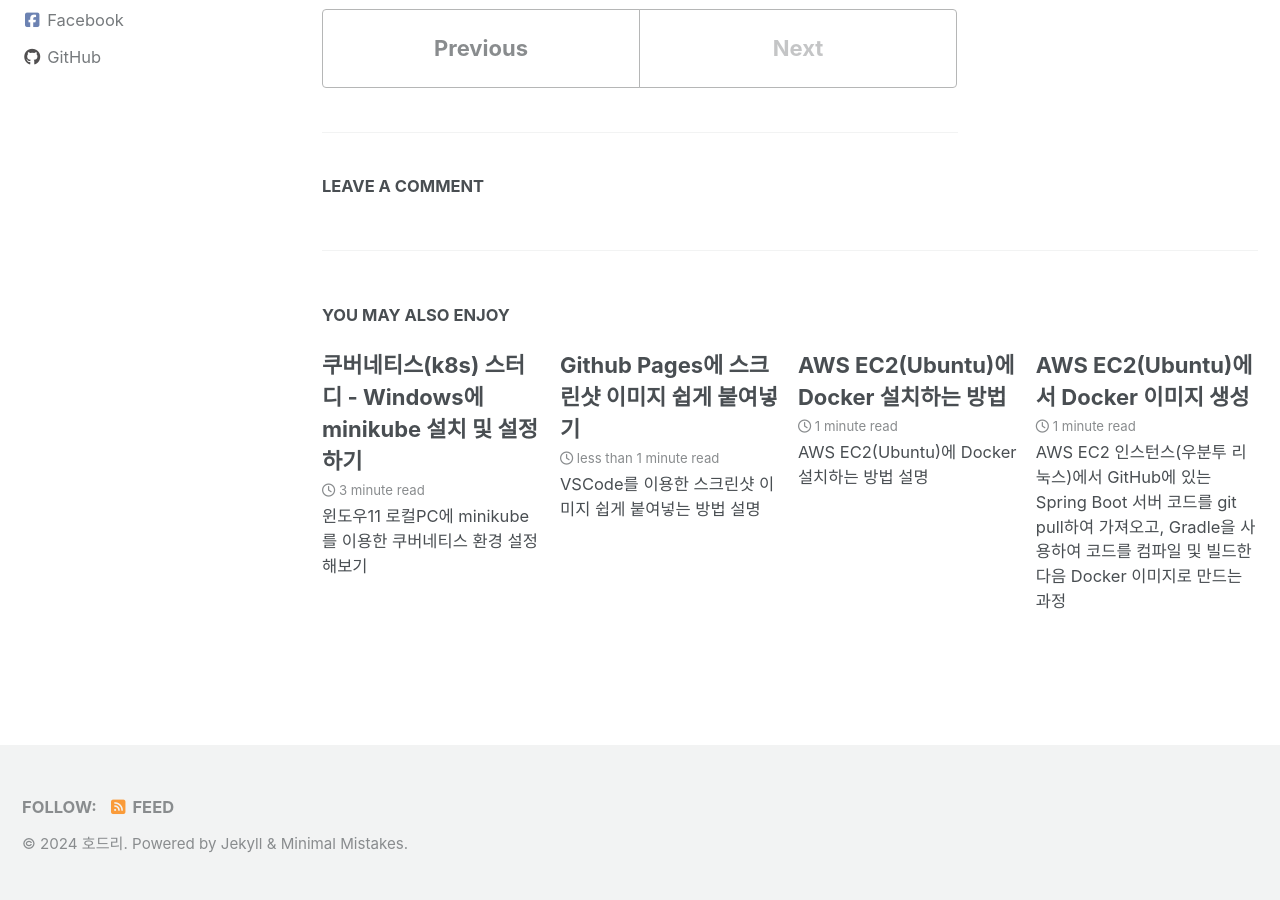
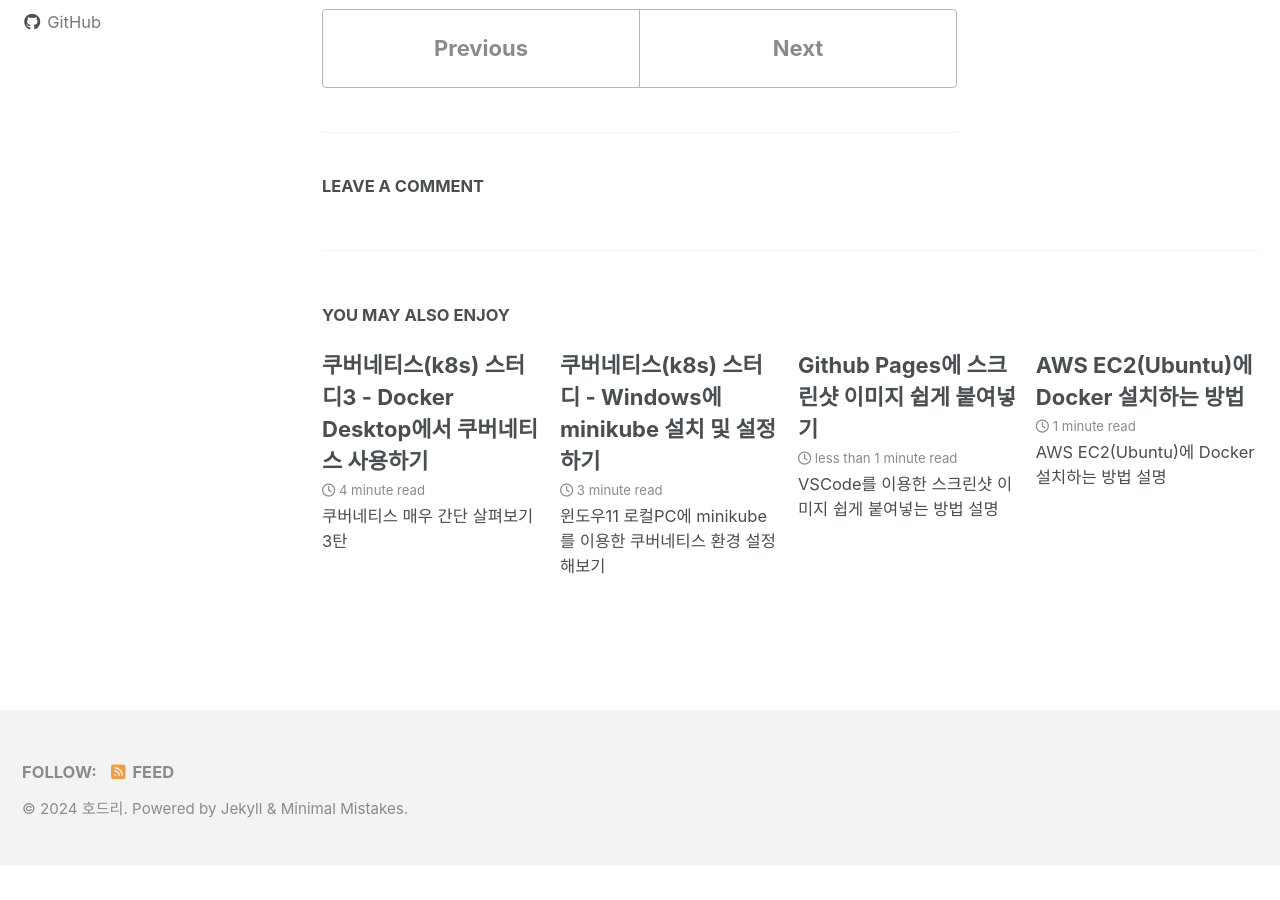
Before and after one commit to moon1z10/moon1z10.github.io, a Jekyll site: the page built from _posts/2024-04-26-k8s-study-02.md, in a window 1280 px wide and 900 px high, scrolled down 5774 px. Built offline with Jekyll 4.4.1, drawn with Linux system fonts in a browser that asks for light colours; cached includes are drawn as plain includes; nearby versions of some CDN libraries; comment, search, counter and statistics services are not loaded; after the commit the page ends 6639 px from its top, so only the background shows below that; some of the changed lines change nothing that is shown.

Commit message:
New post

````diff
--- a/_posts/2024-04-26-k8s-study-02.md
+++ b/_posts/2024-04-26-k8s-study-02.md
@@ -1,6 +1,6 @@
 ---
 title:  "쿠버네티스(k8s) 스터디2 - What is k8s's Deployment, Service, ReplicaSet, Pod?"
-excerpt: "쿠버네티스 매우 간단 살펴보기 1탄"
+excerpt: "쿠버네티스 매우 간단 살펴보기 2탄"
 
 toc: true
 toc_sticky: true
--- /dev/null
+++ b/_posts/2024-05-13-k8s-docker.md
@@ -0,0 +1,252 @@
+---
+title:  "쿠버네티스(k8s) 스터디3 - Docker Desktop에서 쿠버네티스 사용하기"
+excerpt: "쿠버네티스 매우 간단 살펴보기 3탄"
+
+toc: true
+toc_sticky: true
+toc_label : "페이지 목차"
+
+categories:
+  - Development
+tags:
+  - 쿠버네티스
+  - k8s
+  - Deployment
+  - Service
+  - ReplicaSet
+  - Pod
+  - Docker
+last_modified_at: 2024-05-13T17:06:00-00:00
+---
+------------
+
+클라우드 3대장의 Free Tier는 크레딧, 기간, 지원 서비스에 한계가 있다.
+
+지원 서비스가 종료되면, 다시 새로운 계정으로 가입하는 꼼수를 쓰거나 유료로 서비스를 이용해야만 한다.
+
+하지만, 최근 Docker가 쿠버네티스를 공식적으로 프로그램 내부에 품으면서, 로컬 PC에서 Docker만 돌아간다면 쿠버네티스를 테스트 해볼 수 있는 환경이 마련되었다.
+
+## 1. Docker Desktop 설치하기
+
+먼저, Docker Desktop을 설치해야 한다.
+
+필자는 Windows 11 환경으로, 간단히 설치 파일을 다운로드 받아 기본 설정으로 설치 완료하기만 하면 된다.
+
+## 2. Docker Desktop - 쿠버네티스 환경 설정
+
+Docker Desktop을 실행 후, 설정에서 아래와 같이 설정하기
+
+```
+Kubernetes > Enable Kubernetes
+```
+
+![Docker Desktop Settings](/assets/images/posts/k8s-docker/1.png)
+
+## 3. 쿠버네티스 동작 확인
+
+아래와 같이 좌측 하단에 Kubernetes가 잘 동작하는 것을 확인할 수 있다.
+
+![How to check Kubernetes in Docker Desktop](/assets/images/posts/k8s-docker/2.png)
+
+## (Option) GCP에서 Docker Desktop 쿠버네티스로 전환하기
+
+쿠버네티스 클러스터가 여러개라면, Docker desktop으로 전환해줘야 한다.
+
+```powershell
+PS C:\Users\Ho> kubectl config get-contexts
+CURRENT   NAME                                                     CLUSTER                                                  AUTHINFO                                                 NAMESPACE
+          docker-desktop                                           docker-desktop                                           docker-desktop
+          gke_sonorous-summer-421512_us-central1-a_cluster-1       gke_sonorous-summer-421512_us-central1-a_cluster-1       gke_sonorous-summer-421512_us-central1-a_cluster-1
+          gke_sonorous-summer-421512_us-central1-a_cluster-istio   gke_sonorous-summer-421512_us-central1-a_cluster-istio   gke_sonorous-summer-421512_us-central1-a_cluster-istio
+*         gke_sonorous-summer-421512_us-central1-c_cluster-helm    gke_sonorous-summer-421512_us-central1-c_cluster-helm    gke_sonorous-summer-421512_us-central1-c_cluster-helm
+PS C:\Users\Ho> kubectl config use-context docker-desktop
+Switched to context "docker-desktop".
+PS C:\Users\Ho> kubectl config current-context
+docker-desktop
+PS C:\Users\Ho> kubectl cluster-info
+Kubernetes control plane is running at https://kubernetes.docker.internal:6443
+CoreDNS is running at https://kubernetes.docker.internal:6443/api/v1/namespaces/kube-system/services/kube-dns:dns/proxy
+
+To further debug and diagnose cluster problems, use 'kubectl cluster-info dump'.
+PS C:\Users\Ho>
+```
+
+## 4. 쿠버네티스에 샘플 프로젝트들 배포해보기
+
+본인이 제작한 샘플 프로젝트들을 배포해보자.
+
+만약, 샘플 프로젝트가 없다면 제가 Github에 공유한 프로젝트를 이용해도 됩니다.
+
+https://github.com/moon1z10/Kubernetes-learning-course
+
+## 5. 쿠버네티스 Dashboard 설치하기
+
+공식 홈페이지를 참고해서 설치하자.
+
+https://kubernetes.io/docs/tasks/access-application-cluster/web-ui-dashboard/
+
+### Helm 설치하기
+
+쿠버네티스 Dashboard의 설치 가이드가 Helm을 이용하므로, 만약 Helm이 설치되어 있지 않다면 Helm을 먼저 설치하자.
+
+https://helm.sh/docs/intro/install/
+
+```powershell
+PS C:\Users\Ho> helm repo add kubernetes-dashboard https://kubernetes.github.io/dashboard/
+"kubernetes-dashboard" already exists with the same configuration, skipping
+PS C:\Users\Ho> helm upgrade --install kubernetes-dashboard kubernetes-dashboard/kubernetes-dashboard --create-namespace --namespace kubernetes-dashboard
+Release "kubernetes-dashboard" has been upgraded. Happy Helming!
+NAME: kubernetes-dashboard
+LAST DEPLOYED: Mon May 13 17:59:44 2024
+NAMESPACE: kubernetes-dashboard
+STATUS: deployed
+REVISION: 3
+TEST SUITE: None
+NOTES:
+*************************************************************************************************
+*** PLEASE BE PATIENT: Kubernetes Dashboard may need a few minutes to get up and become ready ***
+*************************************************************************************************
+
+Congratulations! You have just installed Kubernetes Dashboard in your cluster.
+
+To access Dashboard run:
+  kubectl -n kubernetes-dashboard port-forward svc/kubernetes-dashboard-kong-proxy 8443:443
+
+NOTE: In case port-forward command does not work, make sure that kong service name is correct.
+      Check the services in Kubernetes Dashboard namespace using:
+        kubectl -n kubernetes-dashboard get svc
+
+Dashboard will be available at:
+  https://localhost:8443
+PS C:\Users\Ho> kubectl -n kubernetes-dashboard port-forward svc/kubernetes-dashboard-kong-proxy 8443:443
+```
+
+> kubectl -n kubernetes-dashboard port-forward svc/kubernetes-dashboard-kong-proxy 8443:443
+
+Docker Desktop에서는 위 명령어를 통해서 포트포워딩을 해줘야 정상적으로 접근이 가능하다.
+
+이후, [https://localhost:8443](https://localhost:8443)로 접속해 보면, Bearer Token을 요구한다.
+
+즉, 사용자를 만들고 token을 생성해야 접속이 된다는 말.
+
+## 6. 사용자 및 token 생성하기
+
+```powershell
+PS C:\Users\Ho> kubectl -n kubernetes-dashboard create token dashboard-admin
+error: failed to create token: serviceaccounts "dashboard-admin" not found
+PS C:\Users\Ho> kubectl create serviceaccount dashboard-admin -n kubernetes-dashboard
+serviceaccount/dashboard-admin created
+PS C:\Users\Ho> kubectl create clusterrolebinding dashboard-admin --clusterrole=cluster-admin --serviceaccount=kubernetes-dashboard:dashboard-admin
+error: failed to create clusterrolebinding: clusterrolebindings.rbac.authorization.k8s.io "dashboard-admin" already exists
+PS C:\Users\Ho> kubectl get secrets -n kubernetes-dashboard
+NAME                                         TYPE                 DATA   AGE
+kubernetes-dashboard-csrf                    Opaque               1      9m1s
+sh.helm.release.v1.kubernetes-dashboard.v1   helm.sh/release.v1   1      9m1s
+sh.helm.release.v1.kubernetes-dashboard.v2   helm.sh/release.v1   1      5m20s
+sh.helm.release.v1.kubernetes-dashboard.v3   helm.sh/release.v1   1      98s
+PS C:\Users\Ho> kubectl apply -f .\dashboard-admin-sa-token.yaml -n kubernetes-dashboard
+secret/dashboard-admin-token created
+PS C:\Users\Ho> kubectl describe secret dashboard-admin-token -n kubernetes-dashboard
+```
+
+### dashboard-admin-sa-token.yaml 파일
+
+```yaml
+apiVersion: v1
+kind: Secret
+metadata:
+  name: dashboard-admin-token
+  annotations:
+    kubernetes.io/service-account.name: "dashboard-admin"
+type: kubernetes.io/service-account-token
+```
+
+사용자 생성이 완료되었다면, token값을 복사해서 로그인 한다.
+
+아래와 같이 화면을 볼수 있다면 성공!
+
+![Dashboard](/assets/images/posts/k8s-docker/1.png)
+
+## 7. Ingress
+
+### Ingress Controller 설치하기
+
+기본적으로 GCP는 Ingress가 설치되어 있기 때문에, yaml파일을 적용만 시켜주면 되었던 걸로 기억한다.
+
+하지만, Docker Desktop에서는 Ingress를 사용하기 위해서는 먼저 Ingress Controller를 설정해줘야지 이용이 가능하다.
+
+https://kubernetes.github.io/ingress-nginx/deploy/#firewall-configuration
+
+공식 사이트에서 설치 가이드를 보고 설치하자. (필자는 helm 명령어를 사용했다.)
+
+```powershell
+PS C:\Users\Ho> helm upgrade --install ingress-nginx ingress-nginx --repo https://kubernetes.github.io/ingress-nginx --namespace ingress-nginx --create-namespace
+Release "ingress-nginx" does not exist. Installing it now.
+NAME: ingress-nginx
+LAST DEPLOYED: Mon May 13 19:19:11 2024
+NAMESPACE: ingress-nginx
+STATUS: deployed
+REVISION: 1
+TEST SUITE: None
+NOTES:
+The ingress-nginx controller has been installed.
+It may take a few minutes for the load balancer IP to be available.
+You can watch the status by running 'kubectl get service --namespace ingress-nginx ingress-nginx-controller --output wide --watch'
+
+An example Ingress that makes use of the controller:
+  apiVersion: networking.k8s.io/v1
+  kind: Ingress
+  metadata:
+    name: example
+    namespace: foo
+  spec:
+    ingressClassName: nginx
+    rules:
+      - host: www.example.com
+        http:
+          paths:
+            - pathType: Prefix
+              backend:
+                service:
+                  name: exampleService
+                  port:
+                    number: 80
+              path: /
+    # This section is only required if TLS is to be enabled for the Ingress
+    tls:
+      - hosts:
+        - www.example.com
+        secretName: example-tls
+
+If TLS is enabled for the Ingress, a Secret containing the certificate and key must also be provided:
+
+  apiVersion: v1
+  kind: Secret
+  metadata:
+    name: example-tls
+    namespace: foo
+  data:
+    tls.crt: <base64 encoded cert>
+    tls.key: <base64 encoded key>
+  type: kubernetes.io/tls
+PS C:\Users\Ho> kubectl get service --namespace ingress-nginx ingress-nginx-controller --output wide --watch
+NAME                       TYPE           CLUSTER-IP     EXTERNAL-IP   PORT(S)                      AGE   SELECTOR
+ingress-nginx-controller   LoadBalancer   10.108.85.13   <pending>     80:32002/TCP,443:30635/TCP   21s   app.kubernetes.io/component=controller,app.kubernetes.io/instance=ingress-nginx,app.kubernetes.io/name=ingress-nginx
+```
+
+참고로 `EXTERNAL-IP`가 `<pending>`에서 멈추는데, Docker Desktop의 쿠버네티스에서는 맞는 설정이라고 한다. by ChatGPT
+
+### 쿠버네티스 포트포워딩 설정
+
+Docker Desktop 에서는 외부 IP가 존재하지 않으므로, Ingress를 호출하기 위해서는 먼저 포트 포워딩을 설정해줘야 한다.
+```powershell
+PS C:\Users\Ho> kubectl port-forward --namespace ingress-nginx service/ingress-nginx-controller 32002:80
+Forwarding from 127.0.0.1:32002 -> 80
+Forwarding from [::1]:32002 -> 80
+Handling connection for 32002
+Handling connection for 32002
+```
+
+그리고 나서, "http://localhost:<b>32002</b>/currency-exchange/from/USD/to/KRW" 로 호출하면 정상적으로 호출이 되는 것을 확인할 수 있다.
+
+(ingress의 80:<외부port> 외부port를 명시해줘야 한다.)
````
Also changed, not shown: assets/images/posts/k8s-docker/1.png (added), assets/images/posts/k8s-docker/2.png (added), assets/images/posts/k8s-docker/3.png (added).
